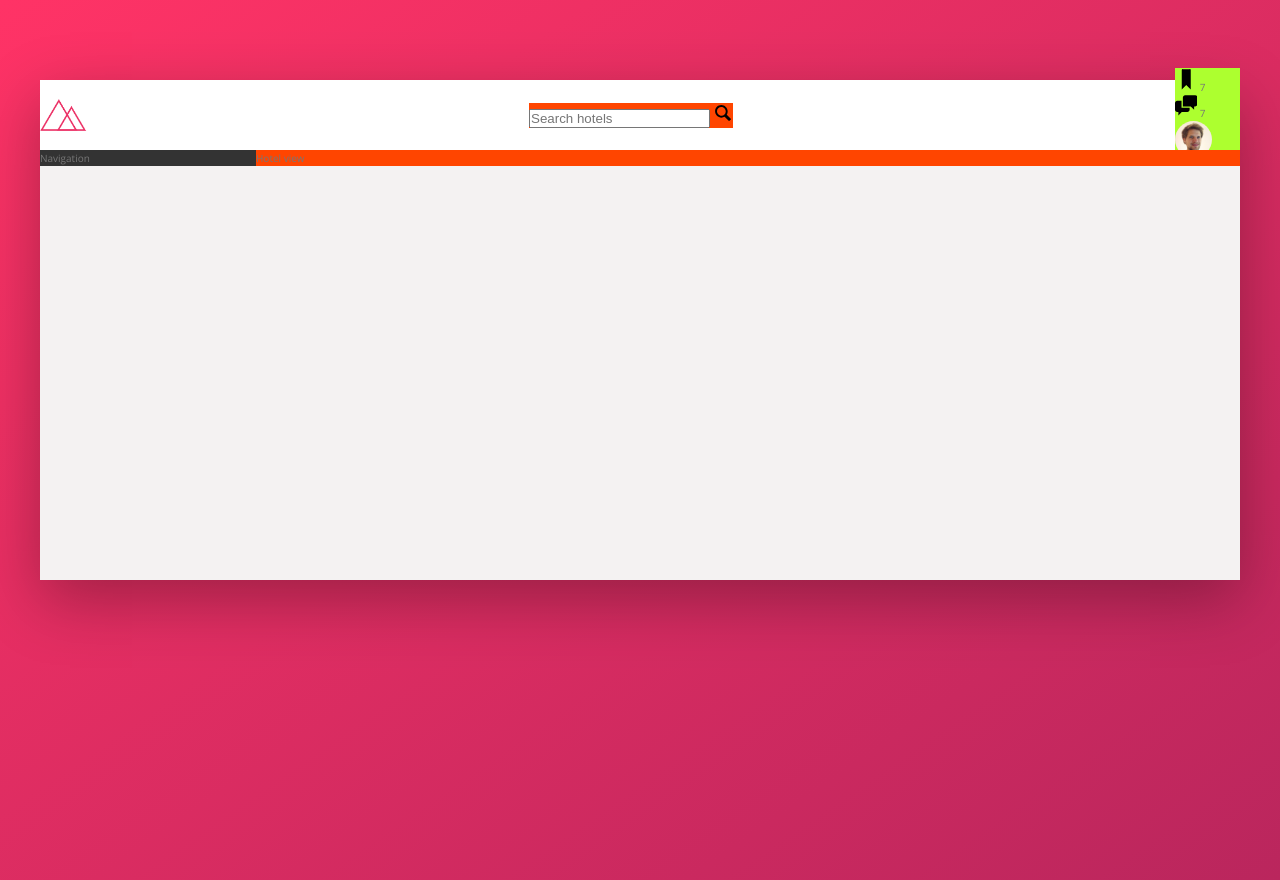
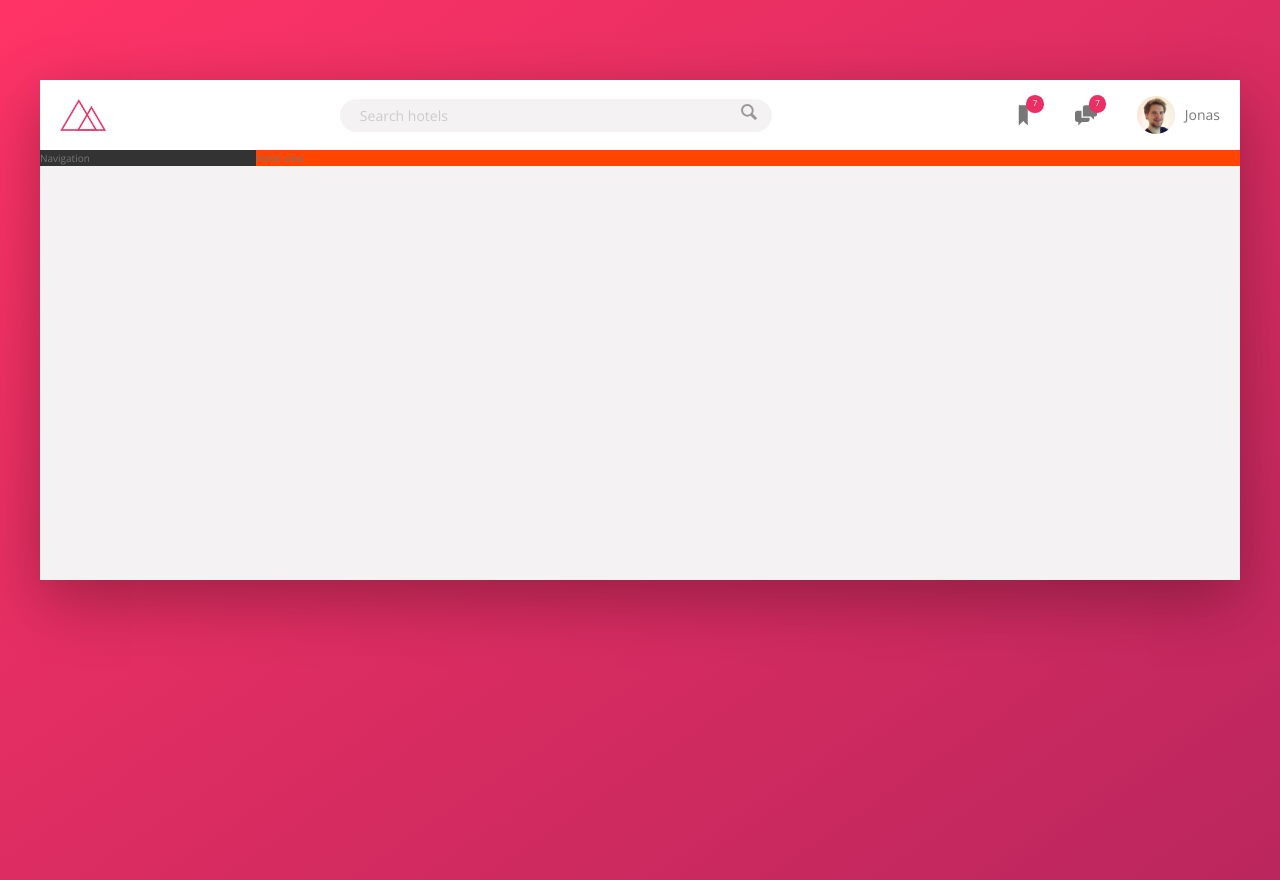
Before and after one commit to AtanasVihrogonov/Trillo-project, a website: page index.html in a window 1280 px wide. Drawn offline with nearby package versions, Linux system fonts and the light colour scheme.

Commit message:
finish header section

```diff
--- a/sass/_components.scss
+++ b/sass/_components.scss
@@ -1,54 +1,118 @@
 /********** LOGO **********/
 .logo {
   height: 3.25rem;
+  margin-left: 2rem;
 }
 
 
 
 /********** SEARCH **********/
 .search {
-  background-color: orangered;
+  flex: 0 0 40%;
+
+  display: flex;
+  align-items: center;
+  justify-content: center;
+
   &__input {
+    font-family: inherit;
+    font-size: inherit;
+    background-color: var(--color-Grey-light-2);
+    border: none;
+    padding: .7rem 2rem;
+    border-radius: 100px;
+    width: 90%;
+    transition: all .2s;
+    margin-right: -3.25rem;
 
+    &:focus {
+      outline: none;
+      width: 100%;
+      background-color: var(--color-Grey-light-3);
+    }
+
+    &::-webkit-input-placeholder {
+      font-weight: 100;
+      color: var(--color-Grey-light-4);
+    }
   }
 
+  &__input:focus + &__button {
+    background-color: var(--color-Grey-light-3);
+  }
+
+
+
   &__button {
+    border: none;
+    background-color: var(--color-Grey-light-2);
 
+    &:focus {
+      outline: none;
+    }
+
+    &:active {
+      transform: translateY(2px);
+    }
   }
 
   &__icon {
     height: 2rem;
     width: 2rem;
+    fill: var(--color-Grey-dark-3);
   }
 }
 
 
 /********** USER NAVIGATION **********/
 .user-nav {
-  background-color: greenyellow;
+  align-self: stretch;
+  align-items: center;
+  display: flex;
+
+  & > * {
+    padding: 0 2rem;
+    cursor: pointer;
+    height: 100%;
+    display: flex;
+    align-items: center;
+  }
+
+  & > *:hover {
+    background-color: var(--color-Grey-light-2);
+  }
+
   &__icon-box {
-
+    position: relative;
   }
 
   &__icon {
     height: 2.25rem;
     width: 2.25rem;
+    fill: var(--color-Grey-dark-2);
+
   }
 
   &__notification {
+    font-size: .8rem;
+    height: 1.75rem;
+    width: 1.75rem;
+    border-radius: 50%;
+    background-color: var(--color-primary);
+    color: #fff;
+    position: absolute;
+    top: 1.5rem;
+    right: 1.1rem;
 
-  }
-
-  &__user {
-
+    display: flex;
+    justify-content: center;
+    align-items: center;
   }
 
   &__user-photo {
     height: 3.75rem;
     border-radius: 50%;
+    margin-right: 1rem;
   }
 
-  &__user-name {
-
-  }
 }
--- a/sass/_layout.scss
+++ b/sass/_layout.scss
@@ -7,6 +7,7 @@
   min-height: 50rem;
 }
 .header {
+  font-size: 1.4rem;
   height: 7rem;
   background-color: #fff;
   border-bottom: var(--color-Grey-light-2);
@@ -29,6 +30,5 @@
 .hotel-view {
   background-color: #fff;
   background-color: orangered;
-
   flex: 1;
 }
```
Also changed, not shown: css/style.css.
